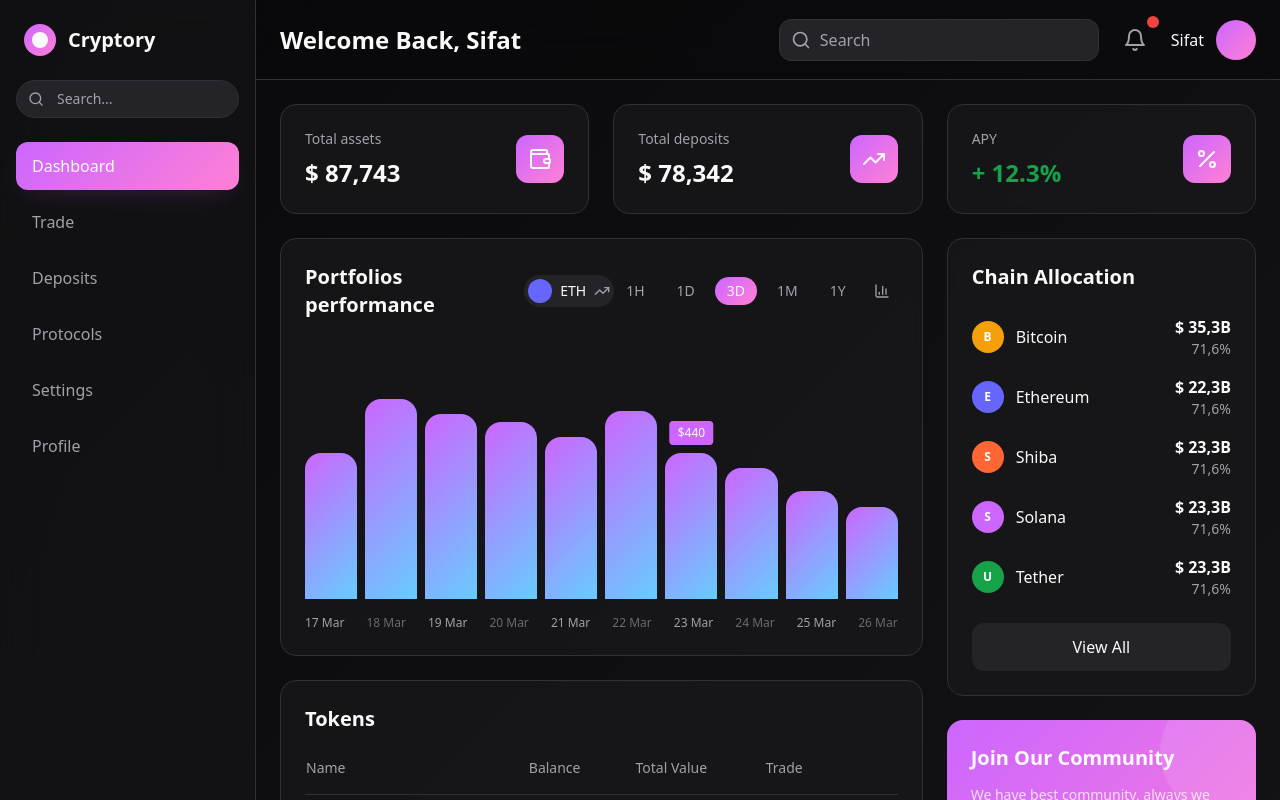
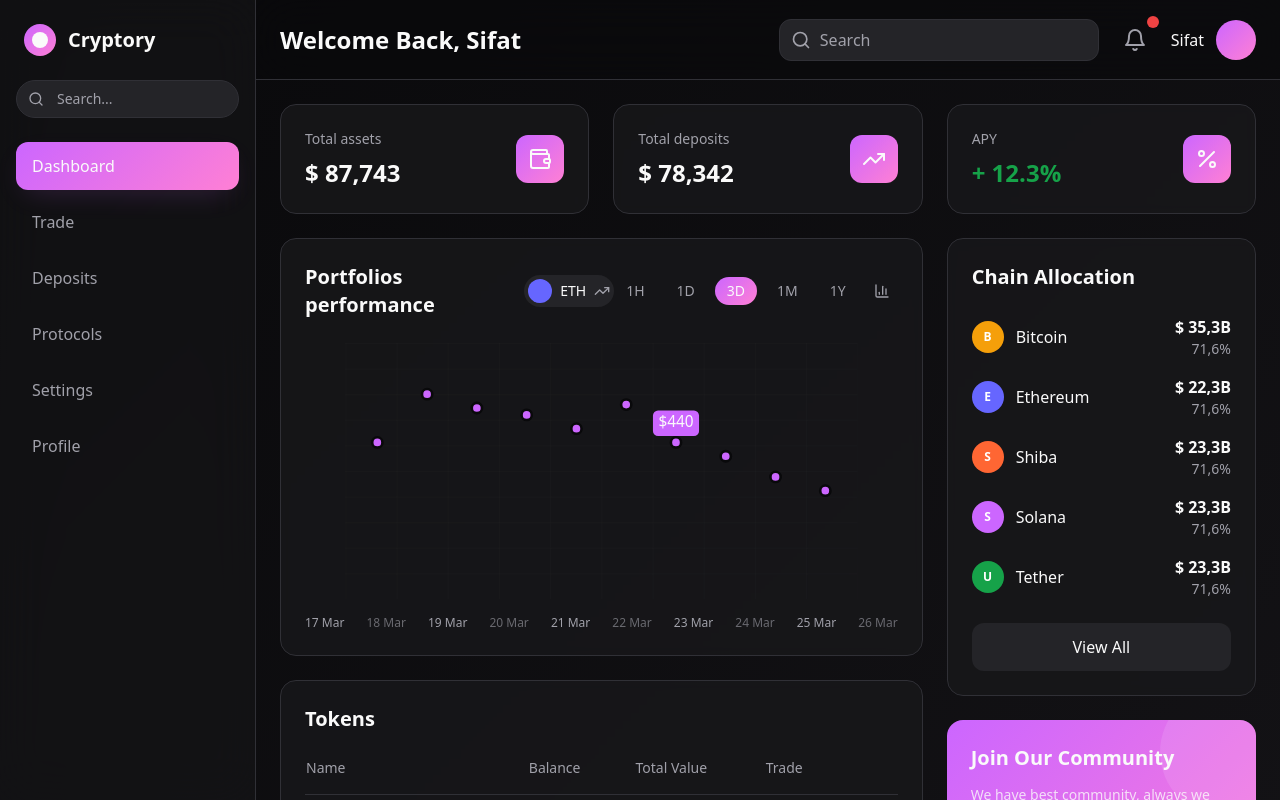
Before and after one commit to abhinavsudhik/stock-prophecy, a React (Vite) app: page / in a window 1280 px wide. Shown: the top 800 px of the page. Built offline with nearby package versions, Linux system fonts and the light colour scheme; the HTML template or start-up script is replaced by a standard one.

Commit message:
Update PortfolioChart to line graph

```diff
--- a/src/components/PortfolioChart.tsx
+++ b/src/components/PortfolioChart.tsx
@@ -49,23 +49,91 @@ export const PortfolioChart = () => {
         </div>
       </div>
 
-      <div className="h-64 flex items-end justify-between space-x-2 mb-4">
-        {chartData.map((data, index) => (
-          <div key={data.date} className="flex-1 flex flex-col items-center">
-            <div
-              className="w-full bg-gradient-chart rounded-t-lg relative transition-smooth hover:opacity-80"
-              style={{
-                height: `${(data.value / maxValue) * 200}px`,
-              }}
-            >
-              {index === 6 && (
-                <div className="absolute -top-8 left-1/2 transform -translate-x-1/2 bg-primary text-primary-foreground px-2 py-1 rounded text-xs font-medium">
-                  $440
-                </div>
-              )}
-            </div>
-          </div>
-        ))}
+      <div className="h-64 relative mb-4">
+        <svg className="w-full h-full" viewBox="0 0 400 200">
+          {/* Grid lines */}
+          <defs>
+            <pattern id="grid" width="40" height="20" patternUnits="userSpaceOnUse">
+              <path d="M 40 0 L 0 0 0 20" fill="none" stroke="hsl(var(--border))" strokeWidth="0.5" opacity="0.3"/>
+            </pattern>
+          </defs>
+          <rect width="100%" height="100%" fill="url(#grid)" />
+
+          {/* Line graph */}
+          <defs>
+            <linearGradient id="lineGradient" x1="0%" y1="0%" x2="100%" y2="0%">
+              <stop offset="0%" stopColor="hsl(var(--primary))" />
+              <stop offset="100%" stopColor="hsl(var(--accent))" />
+            </linearGradient>
+            <linearGradient id="areaGradient" x1="0%" y1="0%" x2="0%" y2="100%">
+              <stop offset="0%" stopColor="hsl(var(--primary))" stopOpacity="0.3" />
+              <stop offset="100%" stopColor="hsl(var(--primary))" stopOpacity="0.05" />
+            </linearGradient>
+          </defs>
+
+          {/* Create path for line */}
+          <path
+            d={`M ${chartData.map((data, index) => {
+              const x = (index / (chartData.length - 1)) * 350 + 25;
+              const y = 180 - ((data.value / maxValue) * 140);
+              return `${index === 0 ? 'M' : 'L'} ${x} ${y}`;
+            }).join(' ')}`}
+            fill="none"
+            stroke="url(#lineGradient)"
+            strokeWidth="3"
+            strokeLinecap="round"
+            strokeLinejoin="round"
+          />
+
+          {/* Area under the line */}
+          <path
+            d={`M ${chartData.map((data, index) => {
+              const x = (index / (chartData.length - 1)) * 350 + 25;
+              const y = 180 - ((data.value / maxValue) * 140);
+              return `${index === 0 ? 'M' : 'L'} ${x} ${y}`;
+            }).join(' ')} L ${25 + 350} 180 L 25 180 Z`}
+            fill="url(#areaGradient)"
+          />
+
+          {/* Data points */}
+          {chartData.map((data, index) => {
+            const x = (index / (chartData.length - 1)) * 350 + 25;
+            const y = 180 - ((data.value / maxValue) * 140);
+            return (
+              <g key={data.date}>
+                <circle
+                  cx={x}
+                  cy={y}
+                  r="4"
+                  fill="hsl(var(--primary))"
+                  stroke="hsl(var(--background))"
+                  strokeWidth="2"
+                  className="hover:r-6 transition-all cursor-pointer"
+                />
+                {index === 6 && (
+                  <g>
+                    <rect
+                      x={x - 18}
+                      y={y - 25}
+                      width="36"
+                      height="20"
+                      rx="4"
+                      fill="hsl(var(--primary))"
+                    />
+                    <text
+                      x={x}
+                      y={y - 12}
+                      textAnchor="middle"
+                      className="text-xs font-medium fill-primary-foreground"
+                    >
+                      $440
+                    </text>
+                  </g>
+                )}
+              </g>
+            );
+          })}
+        </svg>
       </div>
 
       <div className="flex justify-between text-xs text-muted-foreground">
```
